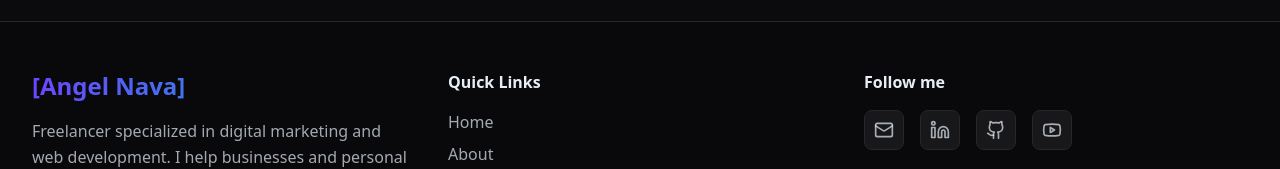
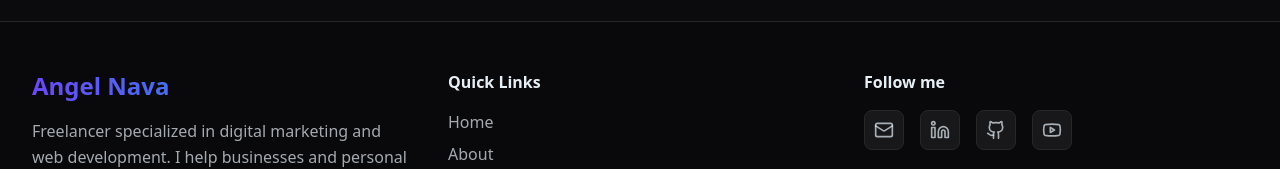
Before and after one commit to Angel-S-Nava/my-website, a Next.js app: page / in a window 1280 px wide. Shown: the part 5250-5419 px from the top of the page. Built offline with nearby package versions, Linux system fonts and the light colour scheme; no server answers.

Commit message:
Remove brackets from name in Footer component

```diff
--- a/src/app/components/Footer.tsx
+++ b/src/app/components/Footer.tsx
@@ -24,7 +24,7 @@ export default function Footer(): JSX.Element {
         <div className="grid md:grid-cols-3 gap-8 mb-8">
           <div>
             <h3 className="text-2xl font-bold bg-gradient-primary bg-clip-text text-transparent mb-4">
-              [Angel Nava]
+              Angel Nava
             </h3>
             <p className="text-text/70 leading-relaxed">
               Freelancer specialized in digital marketing and web development. I help businesses and personal brands enhance their online presence with effective and personalized solutions.
@@ -36,7 +36,6 @@ export default function Footer(): JSX.Element {
             <ul className="space-y-2">
               {navLinks.map((link) => (
                 <li key={link.name}>
-                  {/* anchor normal — usa scroll-behavior: smooth en globals.css */}
                   <a href={link.href} className="text-text/70 hover:text-accent transition-colors">
                     {link.name}
                   </a>
```
